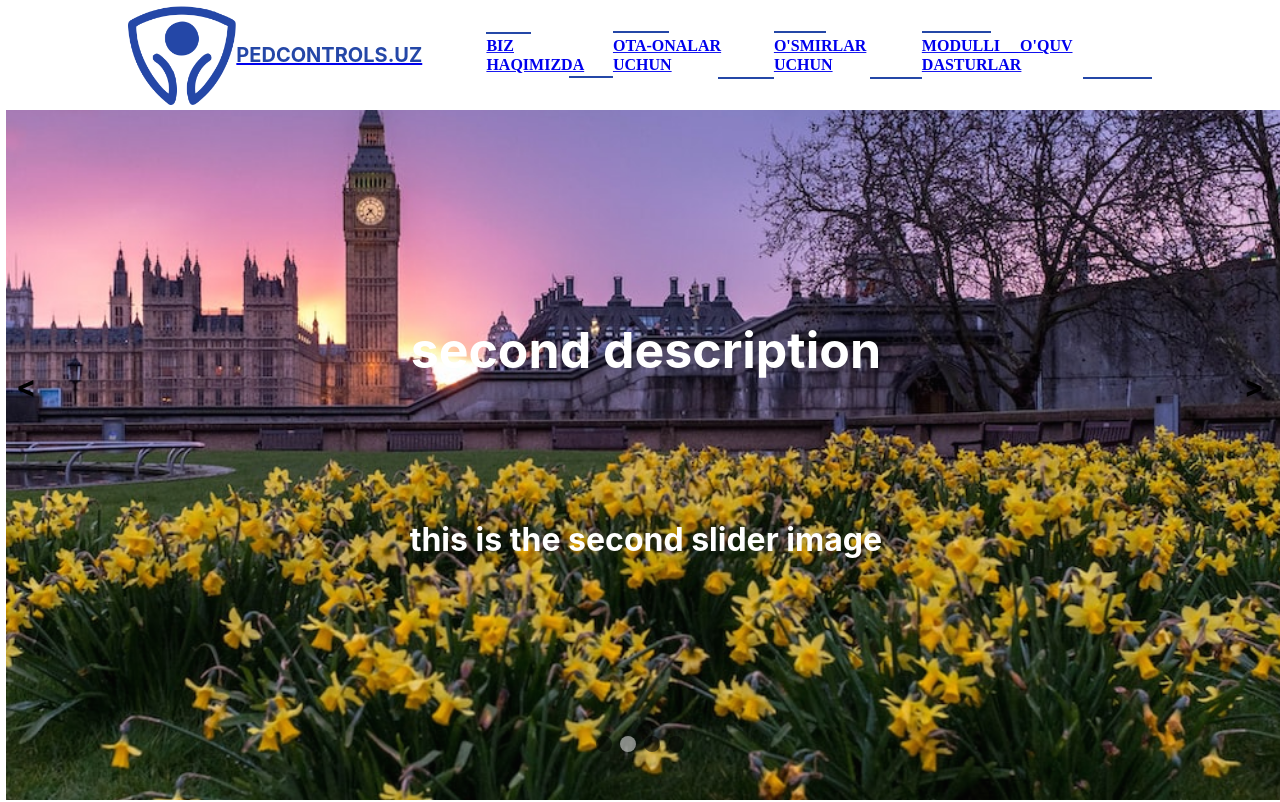
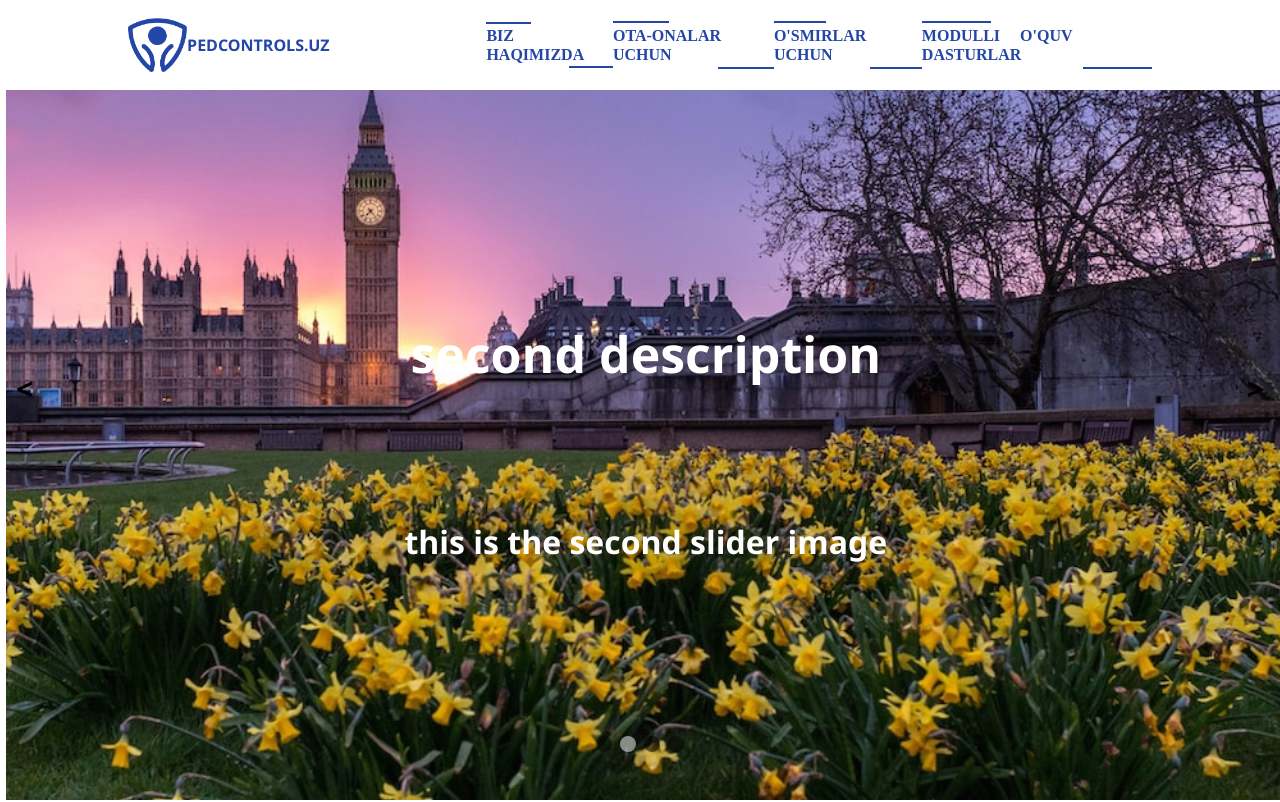
Before and after one commit to ImMalika/pedcontrols, a React (Create React App) app: page / in a window 1280 px wide. Shown: the top 802 px of the page. Built offline with nearby package versions, Linux system fonts and the light colour scheme.

Commit message:
nav have been updated

```diff
--- a/src/App.js
+++ b/src/App.js
@@ -1,6 +1,6 @@
+import "./scss/main.scss";
 import { Routes, Route } from "react-router-dom";
 import { Home } from './pages/main/home/home';
-
 function App() {
   return (
       <Routes>
--- a/src/components/cardsMain/cardsMain.scss
+++ b/src/components/cardsMain/cardsMain.scss
@@ -9,15 +9,13 @@
 	position: relative;
 	width: 100%;
 	height: 100vh;
-    margin:  0;
+	margin: 0;
 	padding: 5% 20%;
 	display: flex;
 	justify-content: space-between;
 	align-items: center;
 	flex-wrap: wrap;
-    transition: .5s;
-
-
+	transition: 0.5s;
 
 	&__card {
 		margin: 5% 0;
@@ -32,18 +30,18 @@
 		z-index: 123;
 		border: 0px solid lightgray;
 		box-shadow: 12px 14px 10px lightgrey;
-        transition: .5s;
+		transition: 0.5s;
 		overflow: hidden;
 
 		&:hover {
 			img {
 				overflow: hidden;
-                transition: .5s;
+				transition: 0.5s;
 				transform: scale(1.1);
 			}
 
 			h2 {
-                transition: .5s;
+				transition: 0.5s;
 				transform: scale(1.05);
 			}
 		}
@@ -53,7 +51,7 @@
 			height: 380px;
 			object-fit: cover;
 			overflow: hidden;
-            transition: .2s;
+			transition: 0.2s;
 		}
 
 		h2 {
@@ -68,8 +66,8 @@
 			padding: 5%;
 			font-size: 2rem;
 			font-family: serif;
-            transition: .5s;
-
+			transition: 0.5s;
+			cursor: pointer;
 		}
 	}
 
@@ -89,6 +87,5 @@
 		width: 340px;
 		opacity: 35%;
 		z-index: -1;
-
 	}
 }
--- a/src/components/navbar/nav.js
+++ b/src/components/navbar/nav.js
@@ -13,8 +13,8 @@ const Nav = ({ onClick }) => {
 		"1px 1px 10px rgba(255, 255, 255, 0.545)"
 	);
 	const listenScrollEvent = () => {
-		window.scrollY > 150 ? setnavColorBg("#181a1be5") : setnavColorBg("#fff");
-		window.scrollY > 150 ? setnavSize("80px") : setnavSize("110px");
+		window.scrollY > 150 ? setnavColorBg("#fff") : setnavColorBg("#fff");
+		window.scrollY > 150 ? setnavSize("70px") : setnavSize("90px");
 		window.scrollY > 150 ? setnavColor("#fff") : setnavColor("#2447A7");
 		window.scrollY > 150
 			? setnavTextShadow("none")
@@ -26,7 +26,6 @@ const Nav = ({ onClick }) => {
 			window.removeEventListener("scroll", listenScrollEvent);
 		};
 	}, []);
-
 	return (
 		<nav
 			className="nav"
@@ -43,7 +42,7 @@ const Nav = ({ onClick }) => {
 			<div
 				className="nav__links"
 				style={{
-					color: navColor,
+					// color: navColor,
 					textShadow: navTextShadow,
 				}}
 			>
--- a/src/components/navbar/nav.scss
+++ b/src/components/navbar/nav.scss
@@ -8,7 +8,7 @@
 	position: fixed;
 	top: 0;
 	left: 0;
-	z-index: 124;
+	z-index: 1234;
 	width: $w_100;
 	padding: 0 10%;
 	margin: 0 auto;
@@ -27,13 +27,13 @@
 		height: 100%;
 		// border: 1px solid red;
 		&-img {
-			height: 90%;
+			height: 60%;
 			object-fit: cover;
-			margin: 2.5% 0;
+			margin: auto 0;
 		}
 		h4 {
 			color: #2447a7;
-			font-size: 20px;
+			font-size: 1rem;
 		}
 	}
 	&__links {
@@ -42,14 +42,14 @@
 		display: flex;
 		justify-content: space-between;
 		align-items: center;
+		color: #2447a7;
 		&-link {
 			display: inline-block;
 			font-size: 1rem;
 			font-family: emoji;
 			text-transform: uppercase;
 			font-weight: 600;
-			border-top: 2px solid #2447a7;
-			border-bottom: 2px solid #2447a7;
+			color: #2447a7;
 			padding: 0.7% 0;
 		}
 		&-div {
```
Lines whose indentation alone changed are shown as unchanged.
